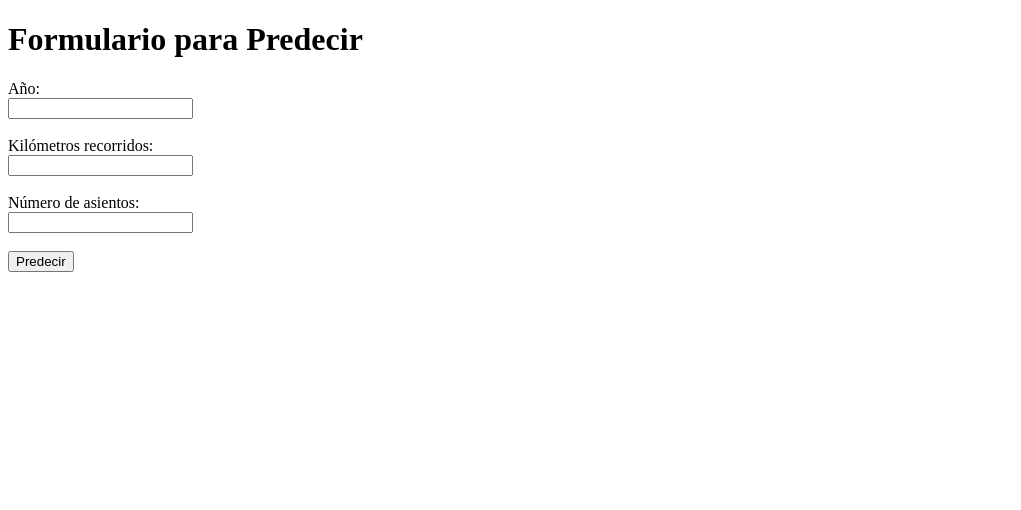
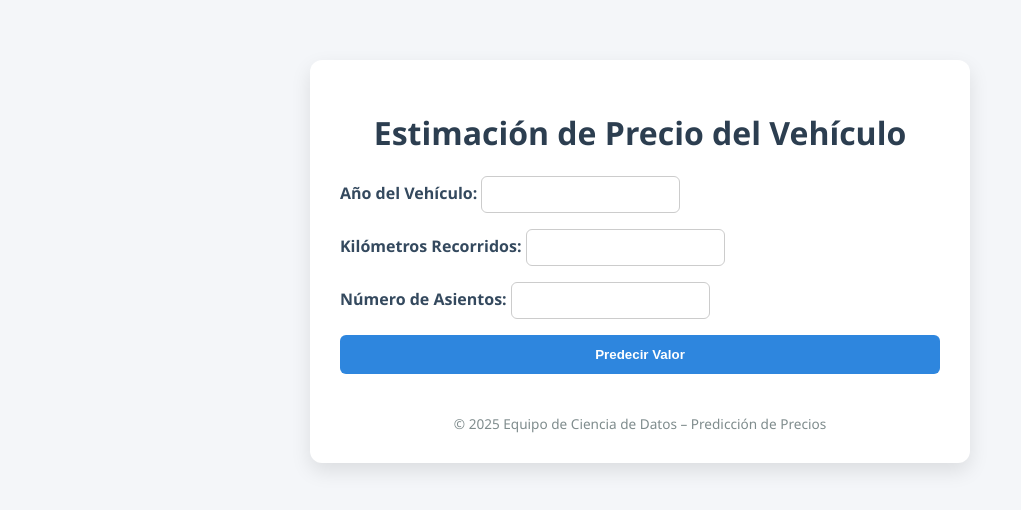
Before and after one commit to GABY210992/EXAM, a FastAPI app: page / in a window 1280 px wide. Shown: the top 510 px of the page, without its empty margins (0-1021 px from the left). Run offline with FastAPI, Linux system fonts and the light colour scheme; parts of the project's set-up code (start-up, migrations or seed data) failed here and were passed over.

Commit message:
form.html

```diff
--- a/templates/form.html
+++ b/templates/form.html
@@ -1,27 +1,99 @@
 <!DOCTYPE html>
 <html lang="es">
 <head>
-    <meta charset="UTF-8" />
-    <title>Formulario de Predicción</title>
+    <meta charset="UTF-8">
+    <title>Predicción de Precio</title>
+    <style>
+        body {
+            font-family: 'Segoe UI', Tahoma, Geneva, Verdana, sans-serif;
+            background-color: #f4f6f9;
+            margin: 0;
+            padding: 0;
+        }
+        .container {
+            max-width: 600px;
+            margin: 60px auto;
+            padding: 30px;
+            background-color: #ffffff;
+            box-shadow: 0 8px 20px rgba(0, 0, 0, 0.1);
+            border-radius: 12px;
+        }
+        h1 {
+            text-align: center;
+            color: #2c3e50;
+        }
+        form {
+            display: flex;
+            flex-direction: column;
+            gap: 16px;
+        }
+        label {
+            font-weight: bold;
+            color: #34495e;
+        }
+        input[type="number"] {
+            padding: 10px;
+            border-radius: 6px;
+            border: 1px solid #ccc;
+        }
+        input[type="submit"] {
+            padding: 12px;
+            background-color: #2e86de;
+            color: white;
+            border: none;
+            border-radius: 6px;
+            font-weight: bold;
+            cursor: pointer;
+            transition: background-color 0.3s ease;
+        }
+        input[type="submit"]:hover {
+            background-color: #1b4f72;
+        }
+        .result {
+            margin-top: 20px;
+            padding: 15px;
+            background-color: #eafaf1;
+            color: #2e7d32;
+            border-left: 6px solid #2e7d32;
+            border-radius: 6px;
+            font-size: 1.1em;
+        }
+        .footer {
+            margin-top: 40px;
+            text-align: center;
+            font-size: 0.85em;
+            color: #7f8c8d;
+        }
+    </style>
 </head>
 <body>
-    <h1>Formulario para Predecir</h1>
-    <form method="post" action="/predict">
-        <label for="year">Año:</label><br/>
-        <input type="number" step="any" id="year" name="year" required><br/><br/>
+    <div class="container">
+        <h1>Estimación de Precio del Vehículo</h1>
+        <form action="/predict" method="post">
+            <div>
+                <label for="year">Año del Vehículo:</label>
+                <input type="number" id="year" name="year" required>
+            </div>
+            <div>
+                <label for="km_driven">Kilómetros Recorridos:</label>
+                <input type="number" id="km_driven" name="km_driven" required>
+            </div>
+            <div>
+                <label for="seats">Número de Asientos:</label>
+                <input type="number" id="seats" name="seats" required>
+            </div>
+            <input type="submit" value="Predecir Valor">
+        </form>
 
-        <label for="km_driven">Kilómetros recorridos:</label><br/>
-        <input type="number" step="any" id="km_driven" name="km_driven" required><br/><br/>
+        {% if result %}
+        <div class="result">
+            {{ result }}
+        </div>
+        {% endif %}
 
-        <label for="seats">Número de asientos:</label><br/>
-        <input type="number" step="any" id="seats" name="seats" required><br/><br/>
-
-        <button type="submit">Predecir</button>
-    </form>
-
-    {% if result %}
-        <h2>Resultado:</h2>
-        <p>{{ result }}</p>
-    {% endif %}
+        <div class="footer">
+            © 2025 Equipo de Ciencia de Datos – Predicción de Precios
+        </div>
+    </div>
 </body>
 </html>
```
